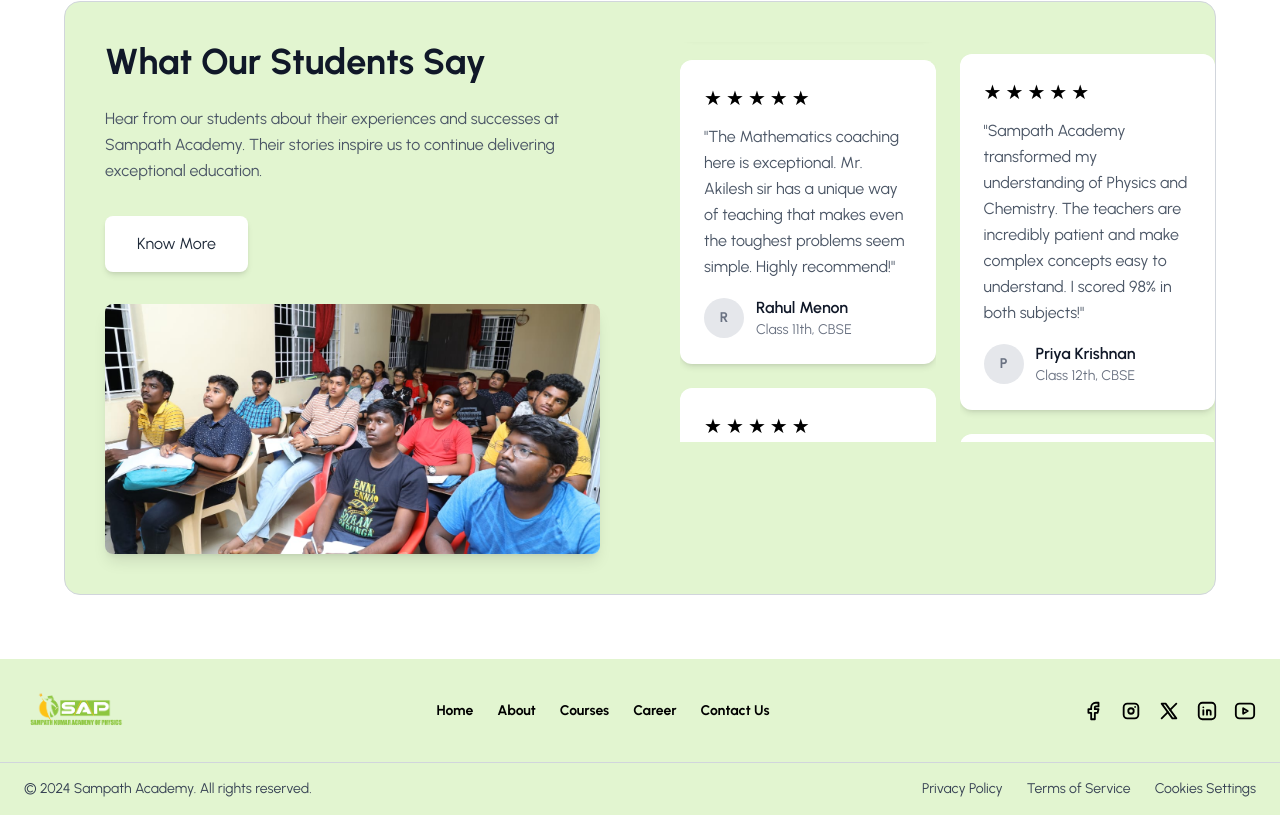
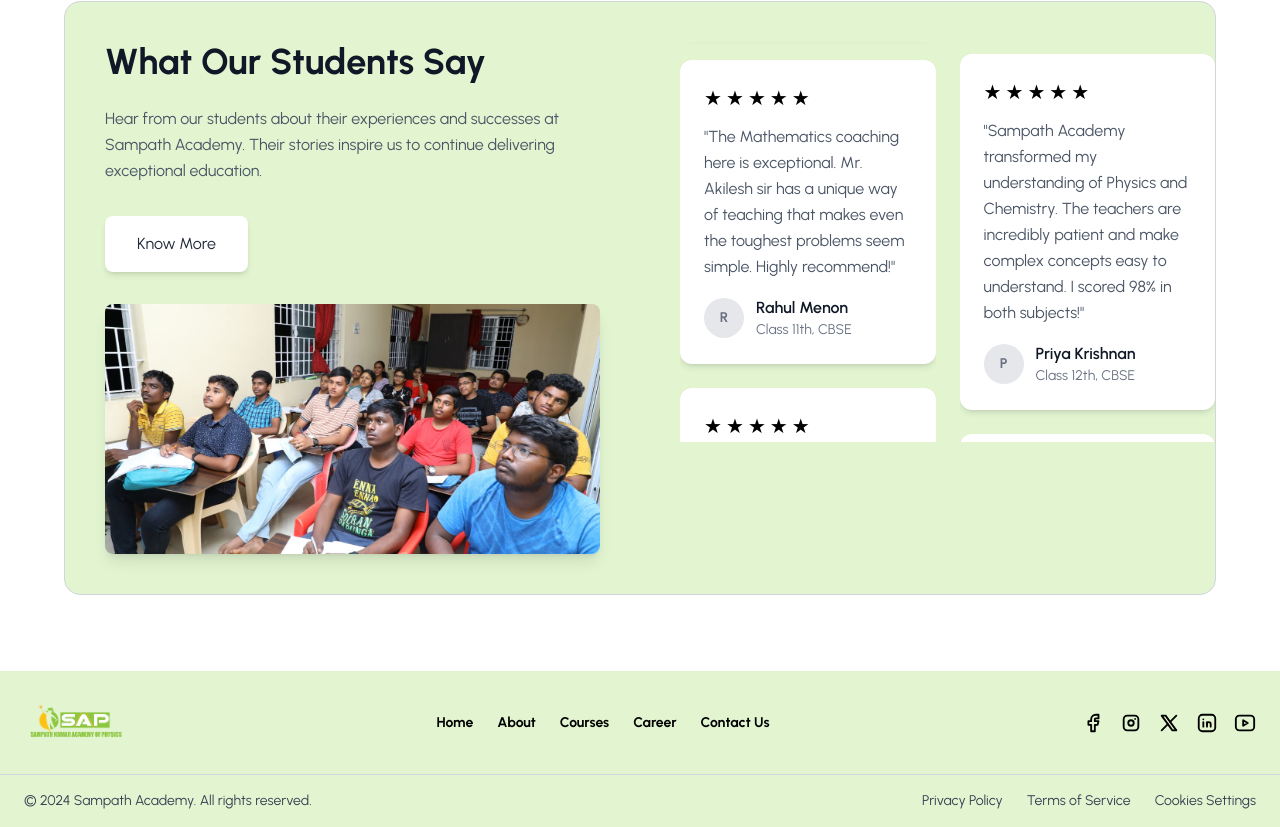
Before and after one commit to codesbycookie/sap_landing_page, a React (Vite) app: page / in a window 1280 px wide. Shown: the part 2569-3396 px from the top of the page. Built offline with nearby package versions, Linux system fonts and the light colour scheme.

Commit message:
margin top to footer

```diff
--- a/src/Components/Footer.jsx
+++ b/src/Components/Footer.jsx
@@ -10,7 +10,7 @@ import {
 
 const Footer = () => {
   return (
-    <footer className="bg-[#e2f5d0] text-black ">
+    <footer className="bg-[#e2f5d0] text-black mt-3">
       {/* Top section */}
       <div className="max-w-7xl mx-auto px-6 py-8 flex flex-col md:flex-row items-center justify-between">
 
```
